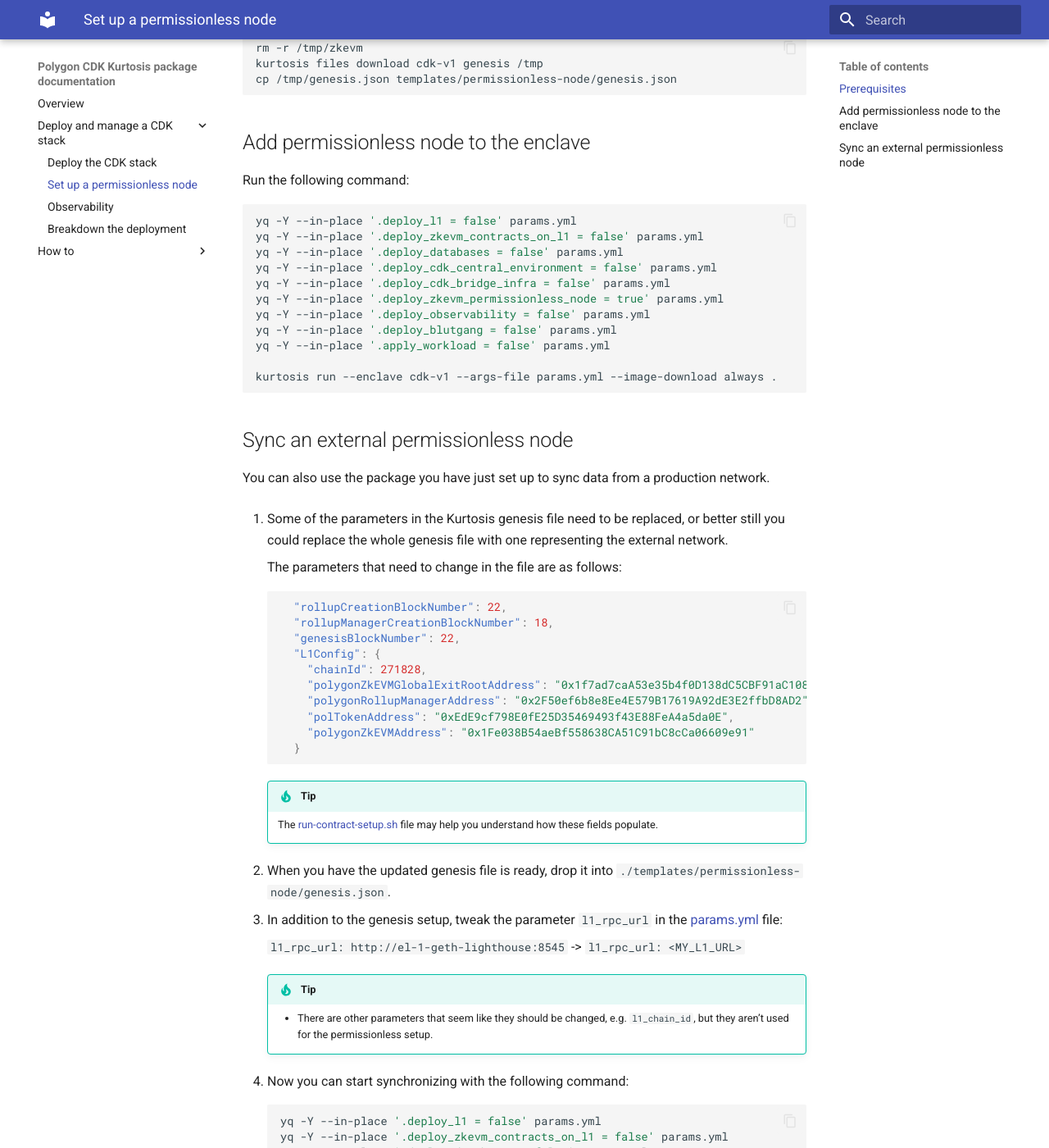
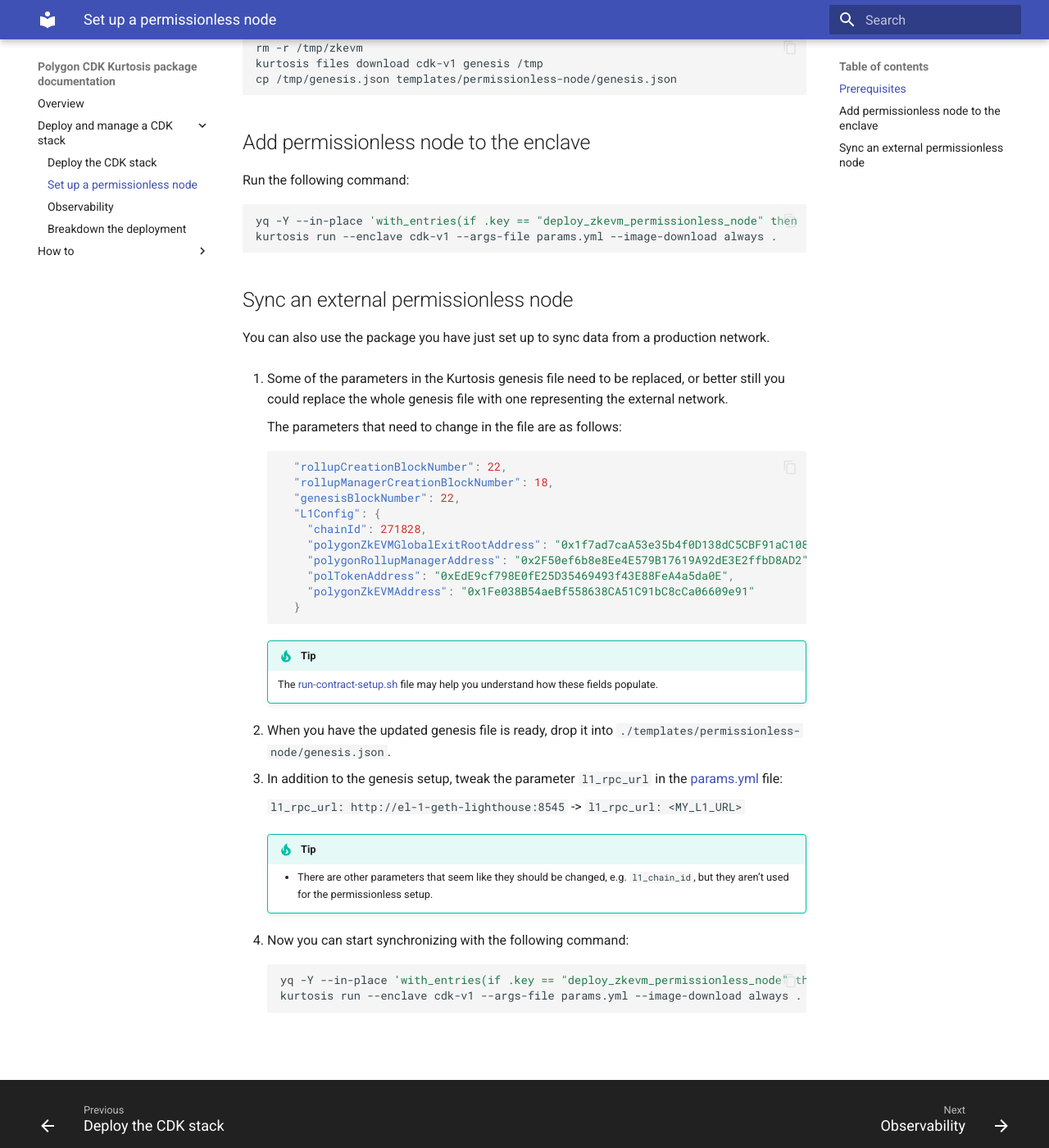
Before and after one commit to 0xPolygon/kurtosis-cdk, an MkDocs documentation site: the page built from docs/quickstart/set-up-node.md, in a window 1280 px wide and 1400 px high, scrolled down 389 px. Shown: the whole window at 82% size. Built offline with MkDocs 1.6.1 and Material for MkDocs 9.7.7, drawn with Linux system fonts in a browser that asks for light colours; some of the changed text lies outside the part shown.

Commit message:
docs: update `yq` cmd to deploy pless node

````diff
--- a/docs/quickstart/set-up-node.md
+++ b/docs/quickstart/set-up-node.md
@@ -21,16 +21,7 @@ cp /tmp/genesis.json templates/permissionless-node/genesis.json
 Run the following command:
 
 ```bash
-yq -Y --in-place '.deploy_l1 = false' params.yml
-yq -Y --in-place '.deploy_zkevm_contracts_on_l1 = false' params.yml
-yq -Y --in-place '.deploy_databases = false' params.yml
-yq -Y --in-place '.deploy_cdk_central_environment = false' params.yml
-yq -Y --in-place '.deploy_cdk_bridge_infra = false' params.yml
-yq -Y --in-place '.deploy_zkevm_permissionless_node = true' params.yml
-yq -Y --in-place '.deploy_observability = false' params.yml
-yq -Y --in-place '.deploy_blutgang = false' params.yml
-yq -Y --in-place '.apply_workload = false' params.yml
-
+yq -Y --in-place 'with_entries(if .key == "deploy_zkevm_permissionless_node" then .value = true elif .value | type == "boolean" then .value = false else . end)' params.yml
 kurtosis run --enclave cdk-v1 --args-file params.yml --image-download always .
 ```
 
@@ -70,16 +61,7 @@ You can also use the package you have just set up to sync data from a production
 4. Now you can start synchronizing with the following command:
 
     ```bash
-    yq -Y --in-place '.deploy_l1 = false' params.yml
-    yq -Y --in-place '.deploy_zkevm_contracts_on_l1 = false' params.yml
-    yq -Y --in-place '.deploy_databases = false' params.yml
-    yq -Y --in-place '.deploy_cdk_central_environment = false' params.yml
-    yq -Y --in-place '.deploy_cdk_bridge_infra = false' params.yml
-    yq -Y --in-place '.deploy_zkevm_permissionless_node = true' params.yml
-    yq -Y --in-place '.deploy_observability = false' params.yml
-    yq -Y --in-place '.deploy_blutgang = false' params.yml
-    yq -Y --in-place '.apply_workload = false' params.yml
-
+    yq -Y --in-place 'with_entries(if .key == "deploy_zkevm_permissionless_node" then .value = true elif .value | type == "boolean" then .value = false else . end)' params.yml
     kurtosis run --enclave cdk-v1 --args-file params.yml --image-download always .
     ```
 
````
